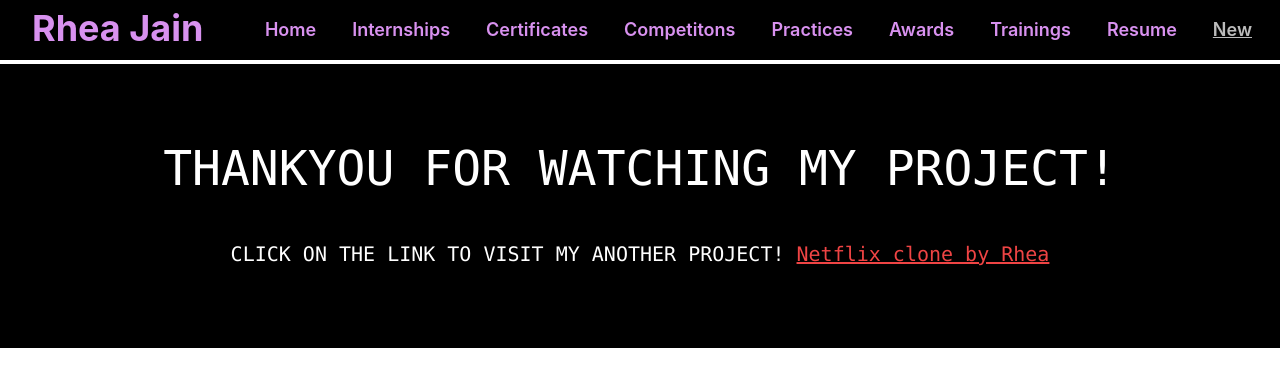
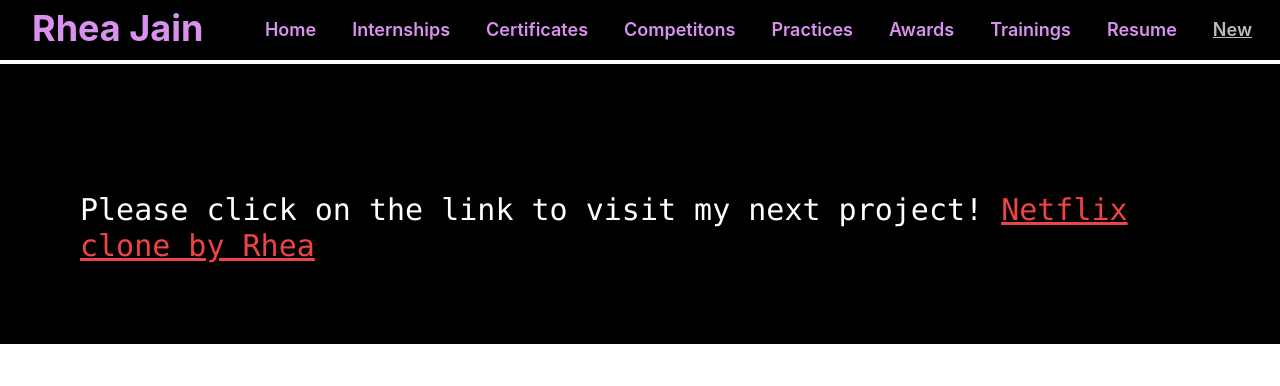
Before and after one commit to rhea0110/Live-Profile, a Next.js app: page /newprojects in a window 1280 px wide. Shown: the top 386 px of the page. Built offline with nearby package versions, Linux system fonts and the light colour scheme.

Commit message:
fixed internships

```diff
--- a/pages/internships.jsx
+++ b/pages/internships.jsx
@@ -73,7 +73,7 @@ const Internships = () => {
                     Present
                   </td>
                   <td className="border border-[#D891EF] py-2  text-white text-left px-3">
-                    I am managing 4 products currently which include 3 - web
+                    I am managing 4 products currently which include 3 web
                     products and 1 mobile app product. My role is to understand
                     our client{"'"}s need to provide the best solution and act
                     as a communicator between the 3D{"'"}s - Design -
--- a/pages/newprojects.jsx
+++ b/pages/newprojects.jsx
@@ -10,18 +10,13 @@ const NewProject = () => {
         <title>New Project</title>
       </Head>
       <div className="w-full flex-col justify-center items-center flex p-20 h-full bg-black">
-        <div>
-          <h1 className="w-full h-full text-white font-mono text-5xl justify-center items-center flex">
-            {"Thankyou for watching my project!".toUpperCase()}
-          </h1>
-        </div>
-        <div className=" mt-12 text-white font-mono text-xl ">
-          {"Click on the link to visit my another project! ".toUpperCase()}
+        <div className=" mt-12 text-3xl text-white font-mono  ">
+          {"Please click on the link to visit my next project! "}
           <a
-            className="text-red-500 text-xl underline"
+            className="text-red-500 text-3xl underline"
             href="https://rheanetclone.netlify.app/"
           >
-            Netflix clone by Rhea
+            {"Netflix clone by Rhea"}
           </a>
         </div>
 
```
